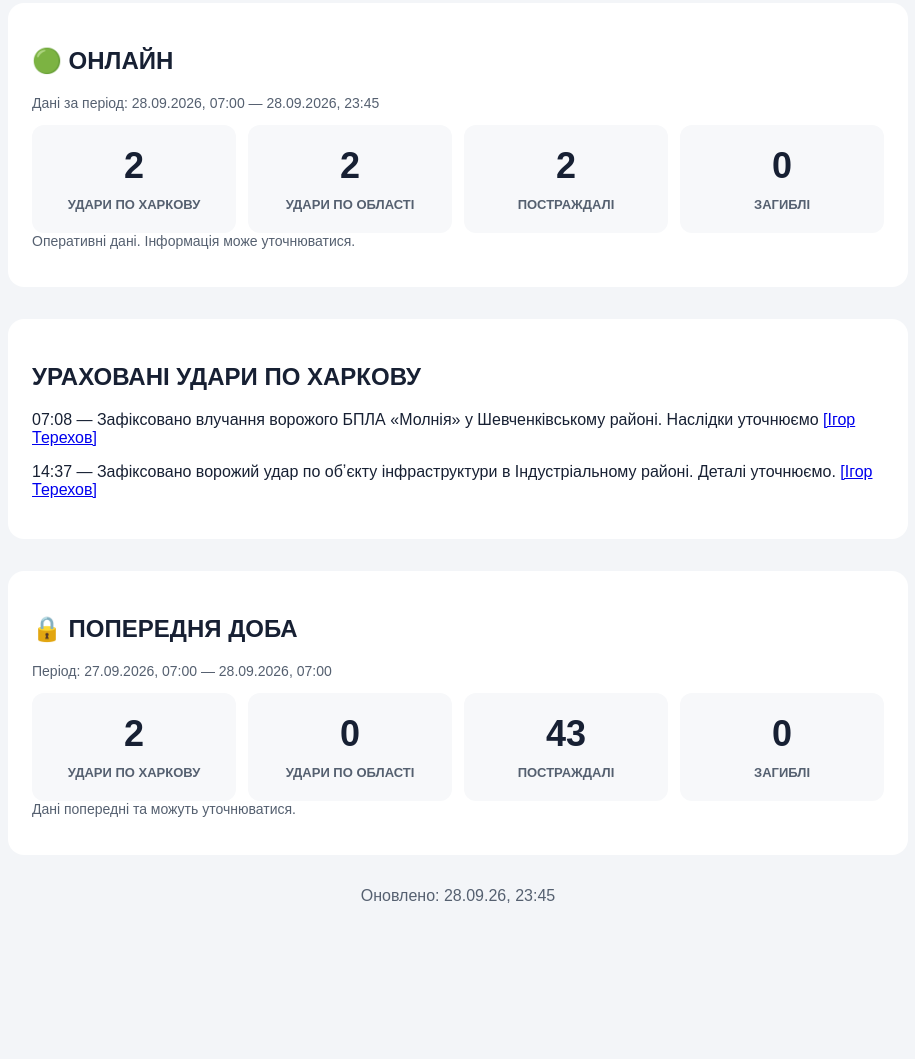
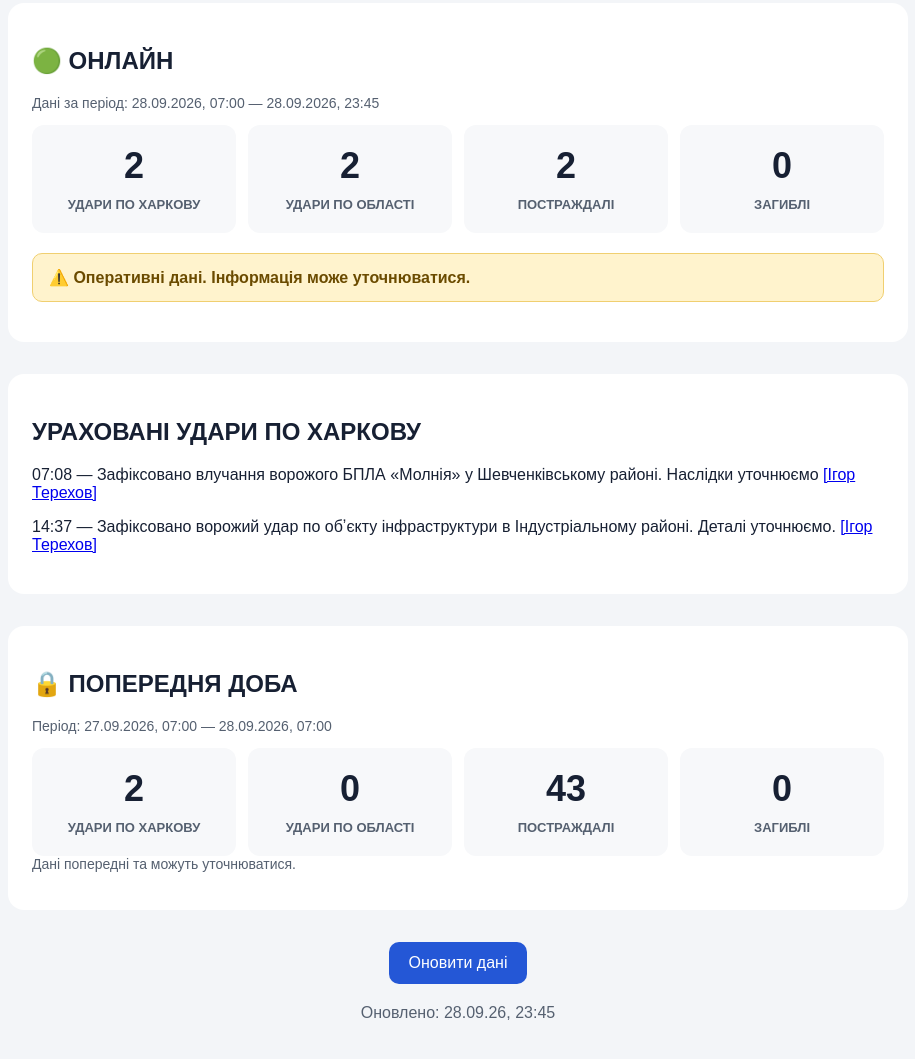
Before and after one commit to MaegserGH/Kha-minimonitor, a website: page index.html in a window 1280 px wide. Shown: the part 111-1170 px from the top of the page, without its empty margins (182-1097 px from the left). Before the commit the page ends 1056 px from the top, so only its background shows below. Drawn offline with Linux system fonts and the light colour scheme.

Commit message:
Update index.html

```diff
--- a/index.html
+++ b/index.html
@@ -66,7 +66,31 @@
         font-size: 13px;
         font-weight: bold;
       }
+      .warning {
+        margin-top: 20px;
+        padding: 14px 16px;
+        color: #6b4b00;
+        background: #fff3cd;
+        border: 1px solid #f0cf70;
+        border-radius: 10px;
+        font-weight: bold;
+      }
 
+      .refresh-button {
+        display: block;
+        margin: 20px auto;
+        padding: 12px 20px;
+        color: white;
+        background: #2457d6;
+        border: 0;
+        border-radius: 10px;
+        font-size: 16px;
+        cursor: pointer;
+      }
+
+      .refresh-button:hover {
+        background: #1945b5;
+      }
       #updated {
         color: #556070;
         text-align: center;
@@ -133,8 +157,8 @@
           </div>
         </div>
 
-        <p class="status">
-          Оперативні дані. Інформація може уточнюватися.
+        <p class="warning">
+          ⚠️ Оперативні дані. Інформація може уточнюватися.
         </p>
       </section>
 
@@ -179,6 +203,14 @@
           Дані попередні та можуть уточнюватися.
         </p>
       </section>
+
+      <button
+        class="refresh-button"
+        type="button"
+        onclick="loadStats()"
+      >
+        Оновити дані
+      </button>
 
       <p id="updated">Завантаження даних…</p>
     </main>
```
